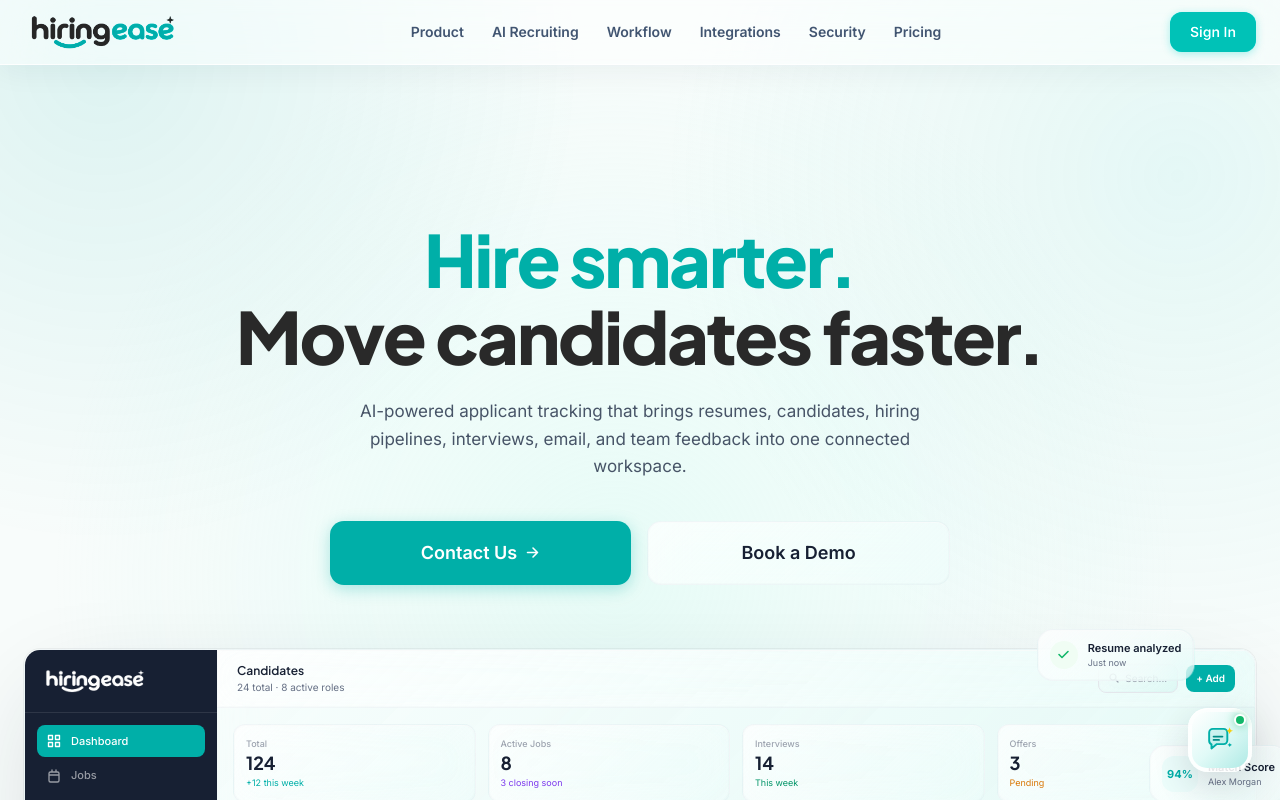
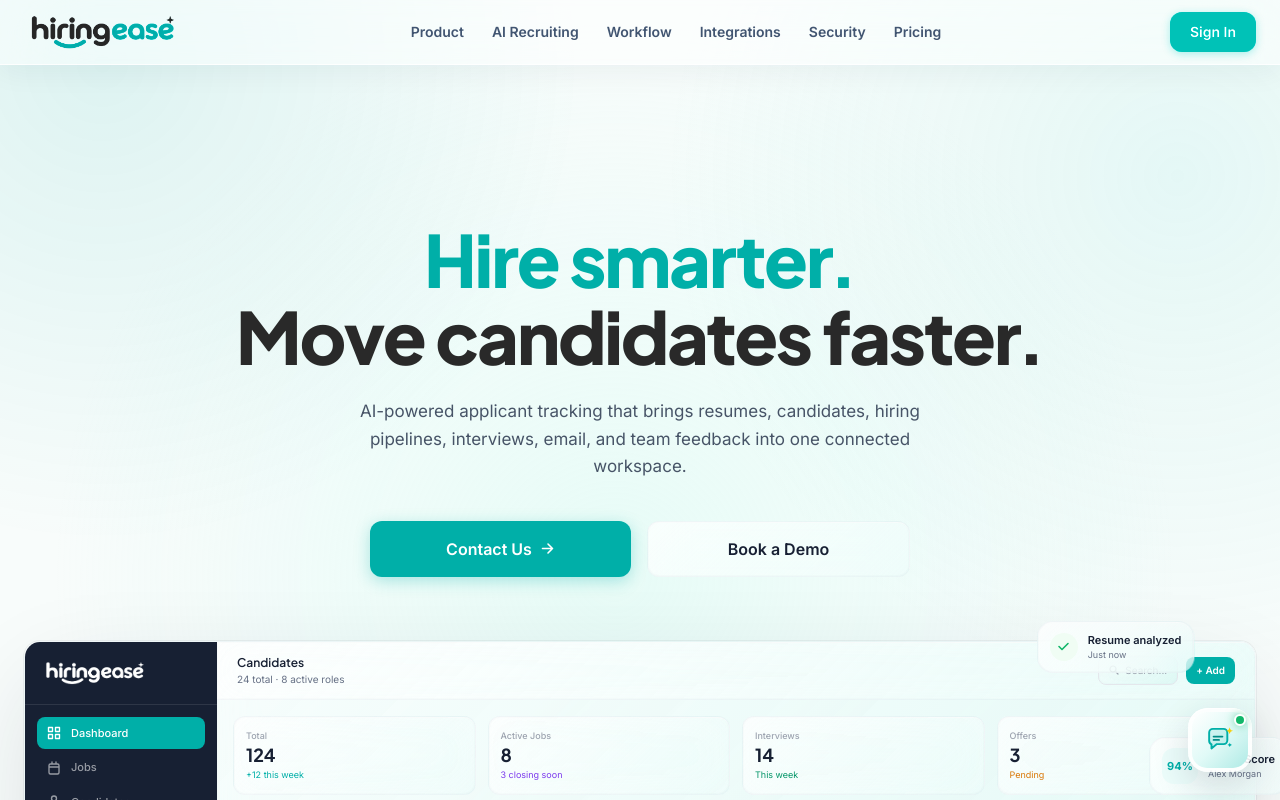
Before and after one commit to FahadJamshed/Hiring-ease, a React (Vite) app: page / in a window 1280 px wide. Shown: the top 800 px of the page. Built offline with nearby package versions, Linux system fonts and the light colour scheme; the HTML template or start-up script is replaced by a standard one.

Commit message:
home cta size

```diff
--- a/src/sections/Hero.tsx
+++ b/src/sections/Hero.tsx
@@ -208,11 +208,11 @@ export default function HeroSection() {
 
         {/* CTAs */}
         <div
-          className={`mx-auto flex w-full max-w-[620px] items-stretch justify-center gap-3 sm:gap-4 mb-16 transition-all duration-700 delay-300 ${visible ? "opacity-100 translate-y-0" : "opacity-0 translate-y-4"}`}
+          className={`mx-auto flex w-full max-w-[540px] items-stretch justify-center gap-3 sm:gap-4 mb-16 transition-all duration-700 delay-300 ${visible ? "opacity-100 translate-y-0" : "opacity-0 translate-y-4"}`}
         >
           <a
             href="/contact"
-            className="inline-flex flex-1 items-center justify-center gap-2 bg-[#00AFA8] text-white font-semibold text-base sm:text-lg px-5 py-3 rounded-[14px] hover:bg-[#008C86] transition-colors shadow-[0_4px_16px_rgba(0,175,168,0.3)] min-h-[60px] sm:min-h-[64px]"
+            className="inline-flex flex-1 items-center justify-center gap-2 bg-[#00AFA8] text-white font-semibold text-sm sm:text-base px-4 py-2.5 rounded-[12px] hover:bg-[#008C86] transition-colors shadow-[0_4px_16px_rgba(0,175,168,0.3)] min-h-[52px] sm:min-h-[56px]"
           >
             Contact Us
             <svg width="15" height="15" viewBox="0 0 15 15" fill="none">
@@ -221,7 +221,7 @@ export default function HeroSection() {
           </a>
           <a
             href="/book-demo"
-            className="inline-flex flex-1 items-center justify-center gap-2 text-[#172033] font-semibold text-base sm:text-lg px-5 py-3 rounded-[14px] bg-white border border-[#E4E7EC] hover:border-[#D0D5DD] transition-colors min-h-[60px] sm:min-h-[64px]"
+            className="inline-flex flex-1 items-center justify-center gap-2 text-[#172033] font-semibold text-sm sm:text-base px-4 py-2.5 rounded-[12px] bg-white border border-[#E4E7EC] hover:border-[#D0D5DD] transition-colors min-h-[52px] sm:min-h-[56px]"
           >
             Book a Demo
           </a>
```
